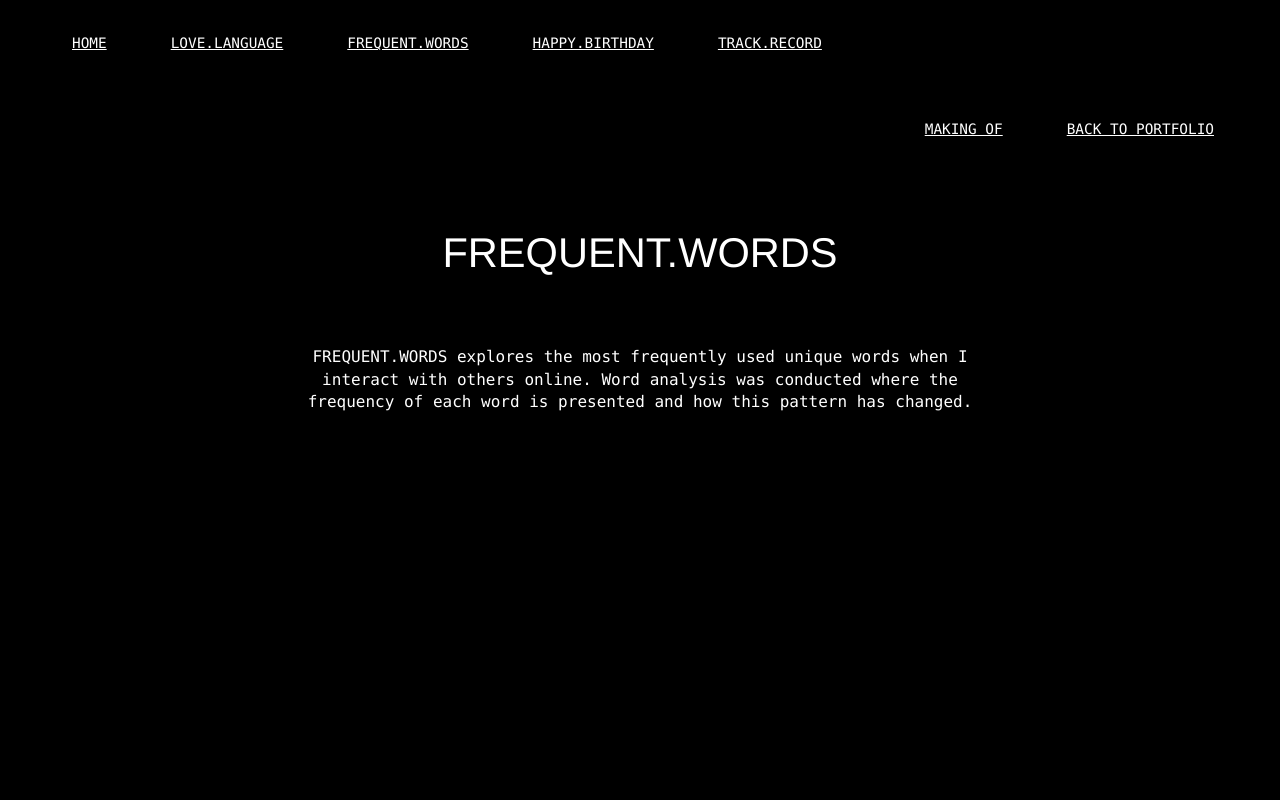
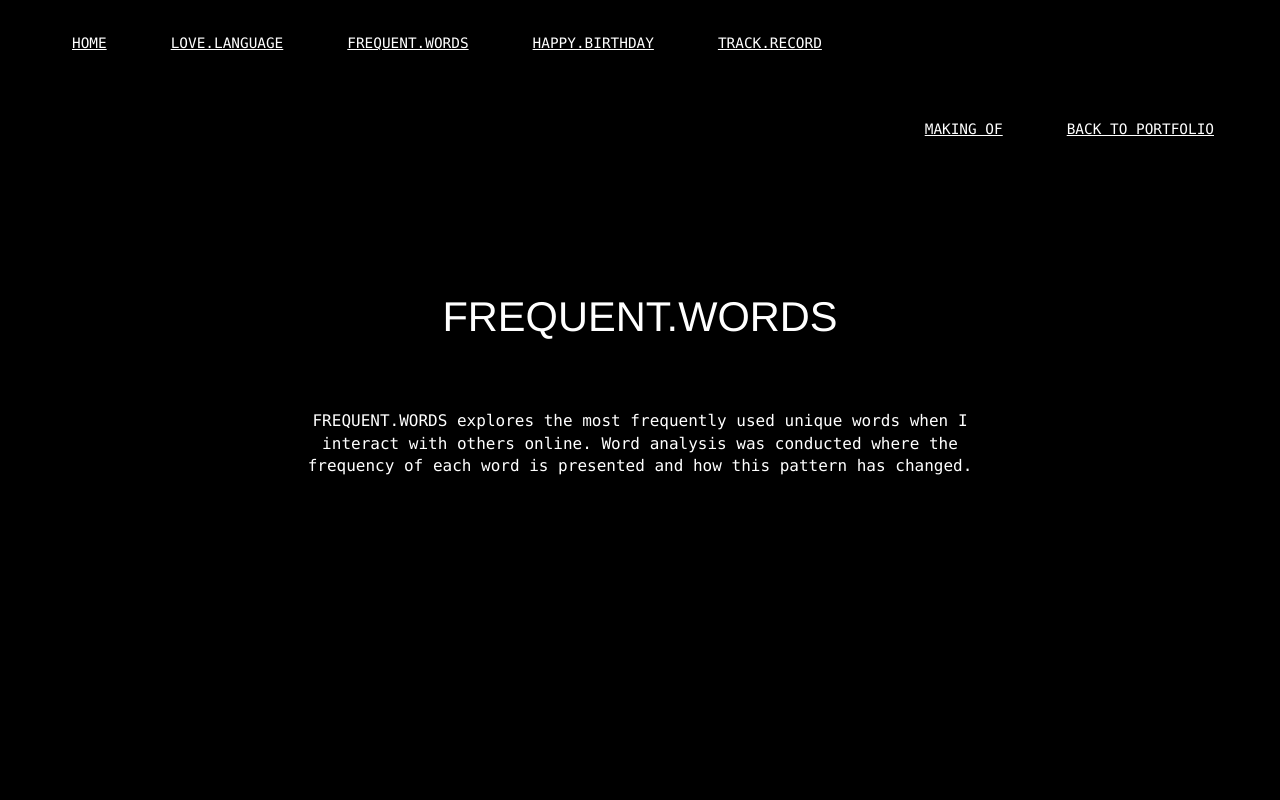
Before and after one commit to carmen-yeh/carmen-yeh.github.io, a React (Create React App) app in the folder frontend/: page /frequent-words in a window 1280 px wide. Shown: the top 800 px of the page. Built offline with nearby package versions, Linux system fonts and the light colour scheme; what react-animations would draw is missing.

Commit message:
Update frequentwords.css

```diff
--- a/frontend/src/pages/2-frequent-words/frequentwords.css
+++ b/frontend/src/pages/2-frequent-words/frequentwords.css
@@ -7,14 +7,14 @@
 #frequentwords h1{
     font-size: 2.6rem;
     padding: 4rem;
-    padding-top: 14rem;
+    padding-top: 18rem;
     font-family: "Helvetica", "Arial", sans-serif;
     font-weight: lighter;
 }
 
 #frequentwords p {
     max-width: 700px;
-padding-bottom: 20rem;
+padding-bottom: 25rem;
     line-height: 1.4;
 }
 
```
